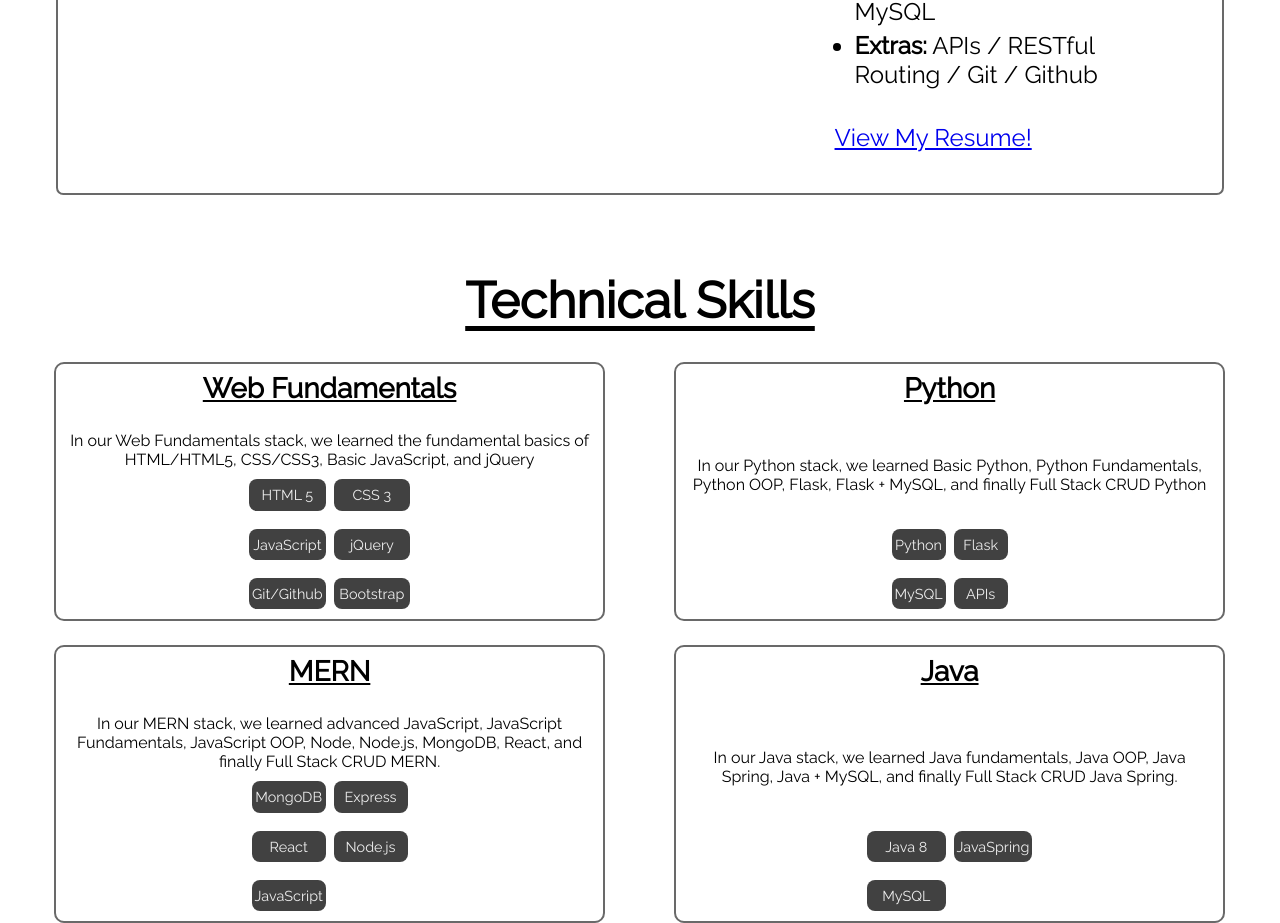
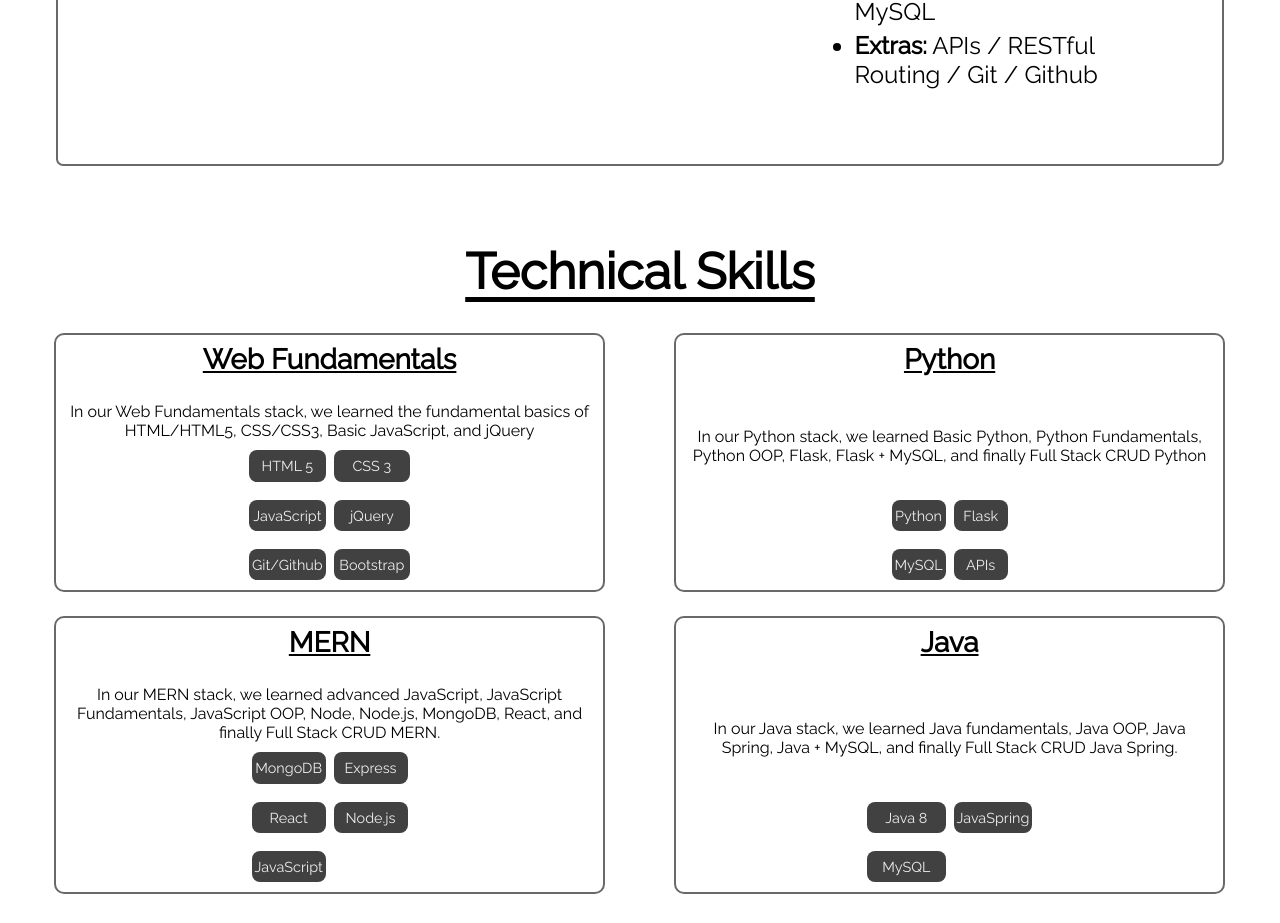
Before and after one commit to RICHIE-YIN/Personal-Portfolio, a plain HTML site: page index.html in a window 1280 px wide. Shown: the part 2635-3558 px from the top of the page. Drawn offline with nearby package versions, Linux system fonts and the light colour scheme.

Commit message:
Update index.html

```diff
--- a/index.html
+++ b/index.html
@@ -56,8 +56,6 @@
                         <li><strong>Databases:</strong> MongoDB / MySQL</li>
                         <li><strong>Extras:</strong> APIs / RESTful Routing / Git / Github</li>
                     </ul>
-                    <br>
-                    <a href="https://docs.google.com/document/d/1qb6DIM2U-Qcg0YsSM7015CJVzUlQM7WXHSe1P5fYUa4/edit?usp=sharing">View My Resume!</a>
                     <br>
                 </div>
             </div>
```
